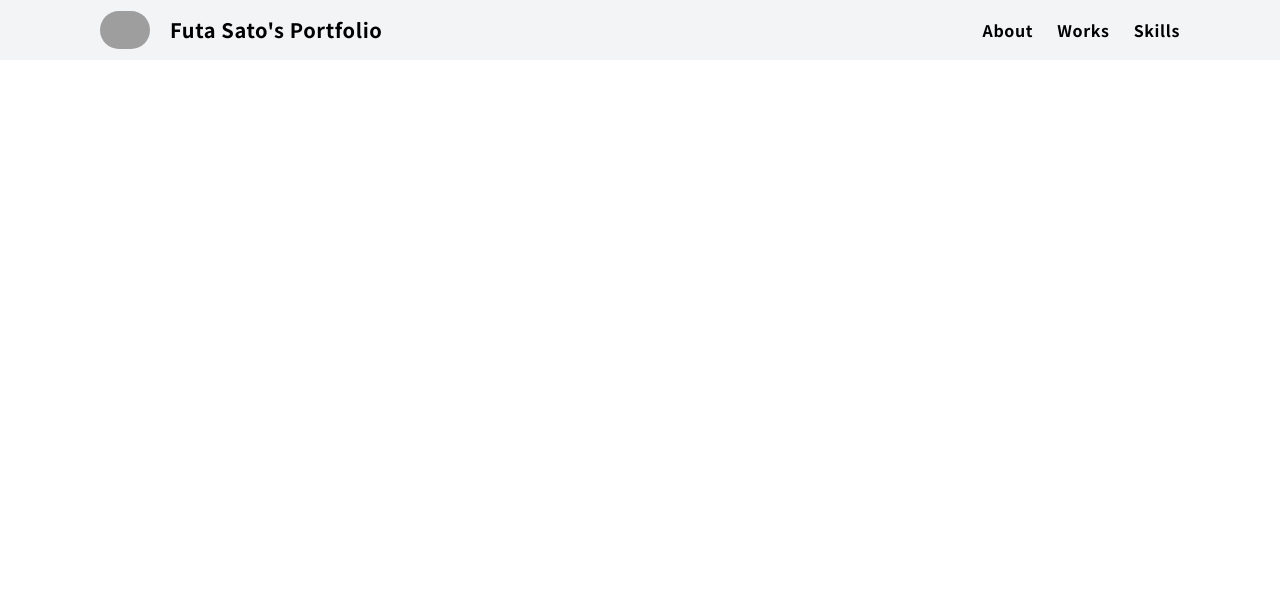
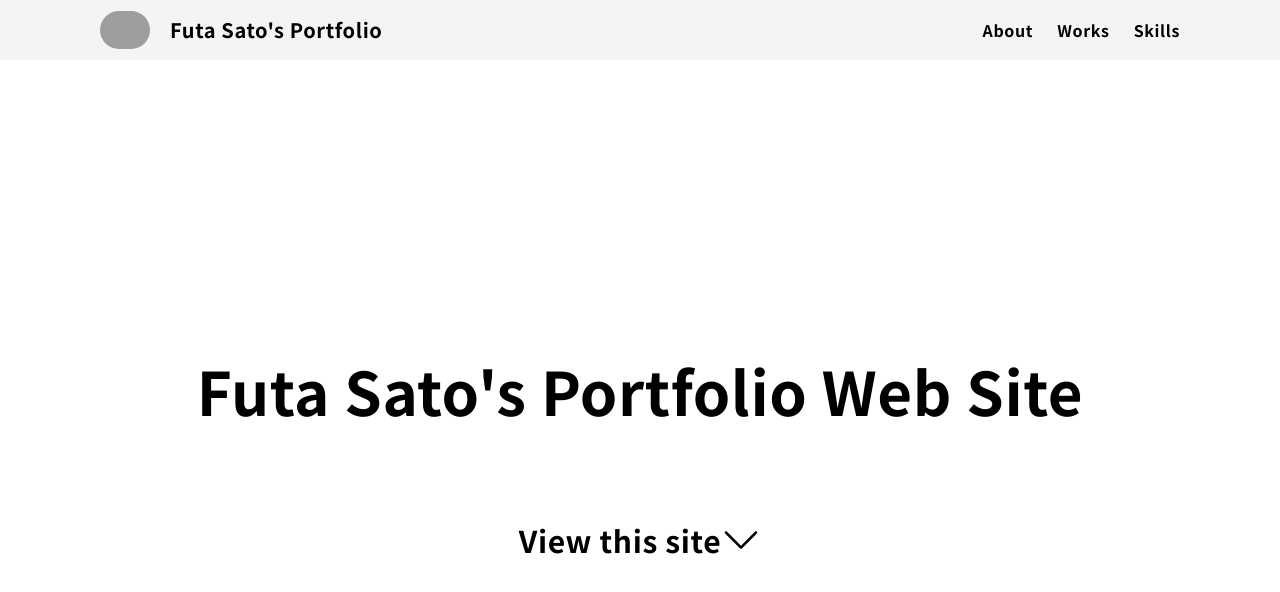
Before and after one commit to fuuta0201/next-practice, a Next.js app: page / in a window 1280 px wide. Shown: the top 592 px of the page. Built offline with nearby package versions, Linux system fonts and the light colour scheme; grey boxes are pictures that could not be loaded.

Commit message:
add: hero

```diff
--- /dev/null
+++ b/app/components/features/Hero.tsx
@@ -0,0 +1,16 @@
+import React from 'react'
+import Image from 'next/image'
+
+const Hero = () => {
+  return (
+    <section className='w-full h-dvh h-vh flex flex-col items-center justify-center gap-y-[100px]'>
+      <h2 className='text-6xl font-bold'>Futa Sato's Portfolio Web Site</h2>
+      <div className='flex items-center'>
+        <p className='text-3xl font-bold'>View this site</p>
+        <Image src={"/images/icons/chevron-down.svg"} width={40} height={40} alt='' />
+      </div>
+    </section>
+  )
+}
+
+export default Hero
--- a/app/page.tsx
+++ b/app/page.tsx
@@ -1,9 +1,9 @@
-import Image from "next/image";
+import Hero from "./components/features/Hero";
 
 export default function Home() {
   return (
-    <main className="h-5">
-      これはpage.tsxです
+    <main className="pt-[60px]">
+      <Hero />
     </main>
   );
 }
```
Also changed, not shown: public/images/icons/chevron-down.svg (added).
